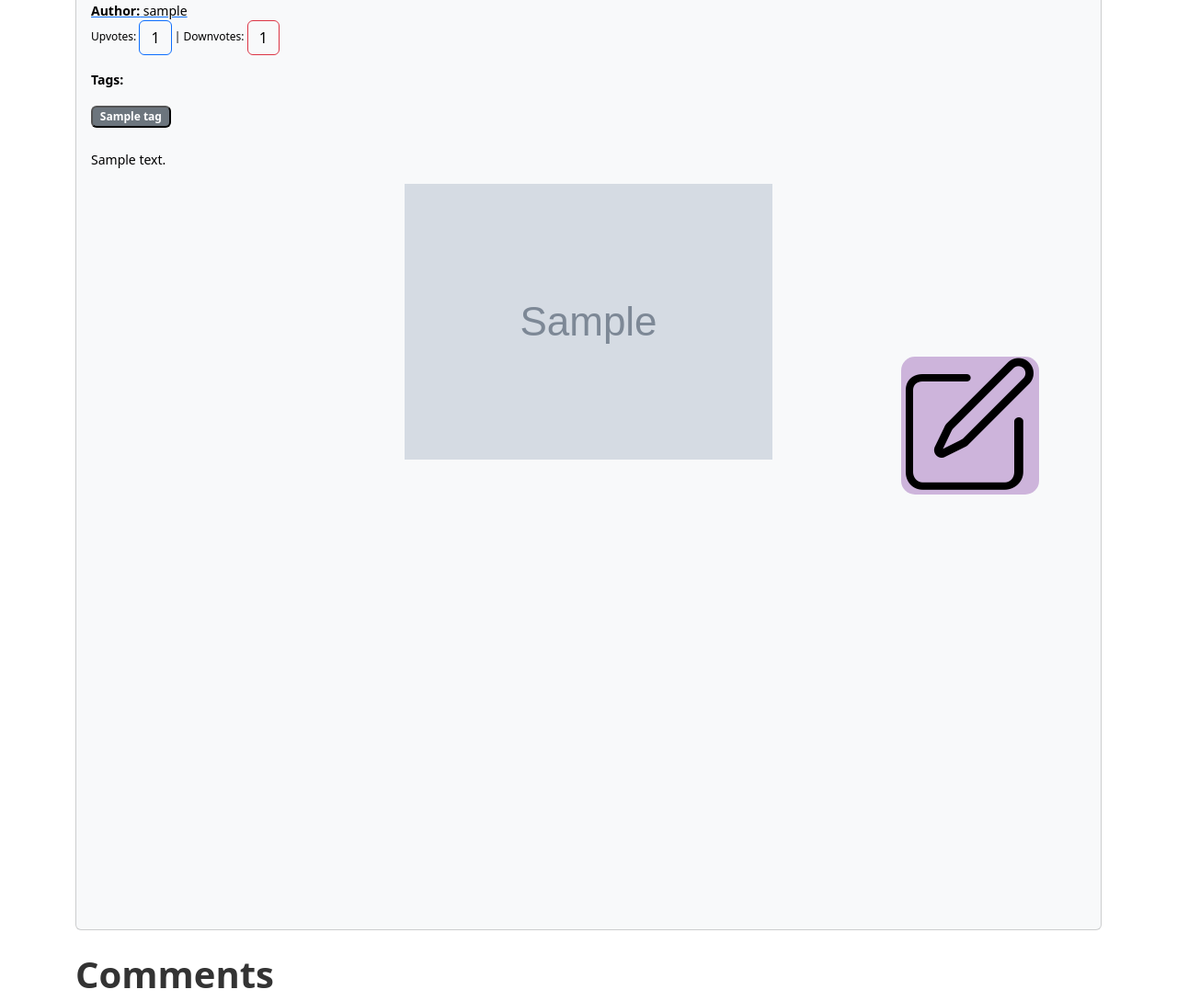
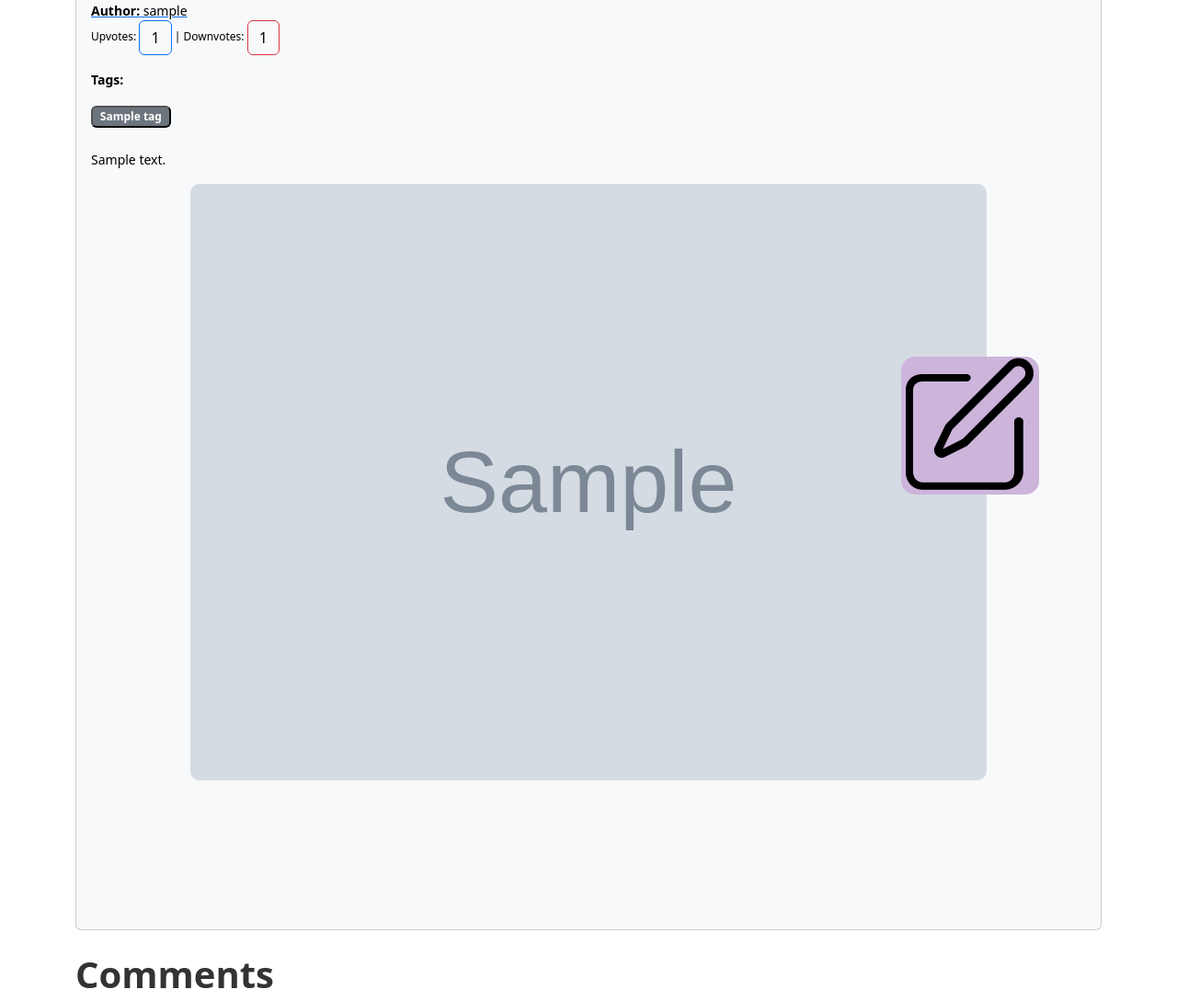
Before and after one commit to cerebralchip/Rendezvous, a Django app: page /post/1/ in a window 1280 px wide. Shown: the part 242-1331 px from the top of the page at 92% size. Run offline with Django 5.2, Linux system fonts and the light colour scheme; tables that the repository leaves empty hold one stand-in row (values such as "Sample post"); grey boxes marked "Sample" are stand-in pictures.

Commit message:
Update image styling and comment author link

```diff
--- a/rendezvous/static/css/style.css
+++ b/rendezvous/static/css/style.css
@@ -509,11 +509,16 @@ main.flex-shrink-0 {
 .image-container {
   text-align: center;
   margin-bottom: 1rem;
+  /* do not exceed dimensions of parent div */
+  max-width: 100%;
+  max-height: 100%;
 }
 
 .post-image {
-  max-width: 100%;
-  height: auto;
+  height: 80%;
+  width:80%;
+  object-fit: cover;
+  border-radius: 10px;
 }
 
 .post-content {
--- a/rendezvous/templates/rendezvous/post_detail.html
+++ b/rendezvous/templates/rendezvous/post_detail.html
@@ -32,7 +32,7 @@
                 <p class="card-text post_detail" >{{ post.Text }}</p>
                 {% if post.Picture %}
                     <div class="image-container">
-                        <img src="{{ post.Picture.url }}" alt="{{ post.Text }}" class="img-fluid post-image">
+                        <img src="{{ post.Picture.url }}" alt="{{ post.Text }}" class="post-image">
                     </div>
                 {% endif %}
             </div>
@@ -46,7 +46,7 @@
                 {% for comment in post.comments.all %}
                     <li class="list-group-item comment-item">
                         <p class="comment-content">{{ comment.Content }}</p>
-                        <p class="comment-author"><strong>By:</strong> {{ comment.UserID.username }}</p>
+                        <p class="comment-author"><strong>By:</strong> <a href="/accounts/{{ comment.UserID. }}">{{ comment.UserID.username }}</a></p>
                         <p class="comment-votes">
                             Upvotes: <a href="{% url 'upvote_comment' comment_id=comment.CommentID %}" class="btn btn-sm btn-outline-primary">{{ comment.Upvotes }}</a> |
                             Downvotes: <a href="{% url 'downvote_comment' comment_id=comment.CommentID %}" class="btn btn-sm btn-outline-danger">{{ comment.Downvotes }}</a>
```
